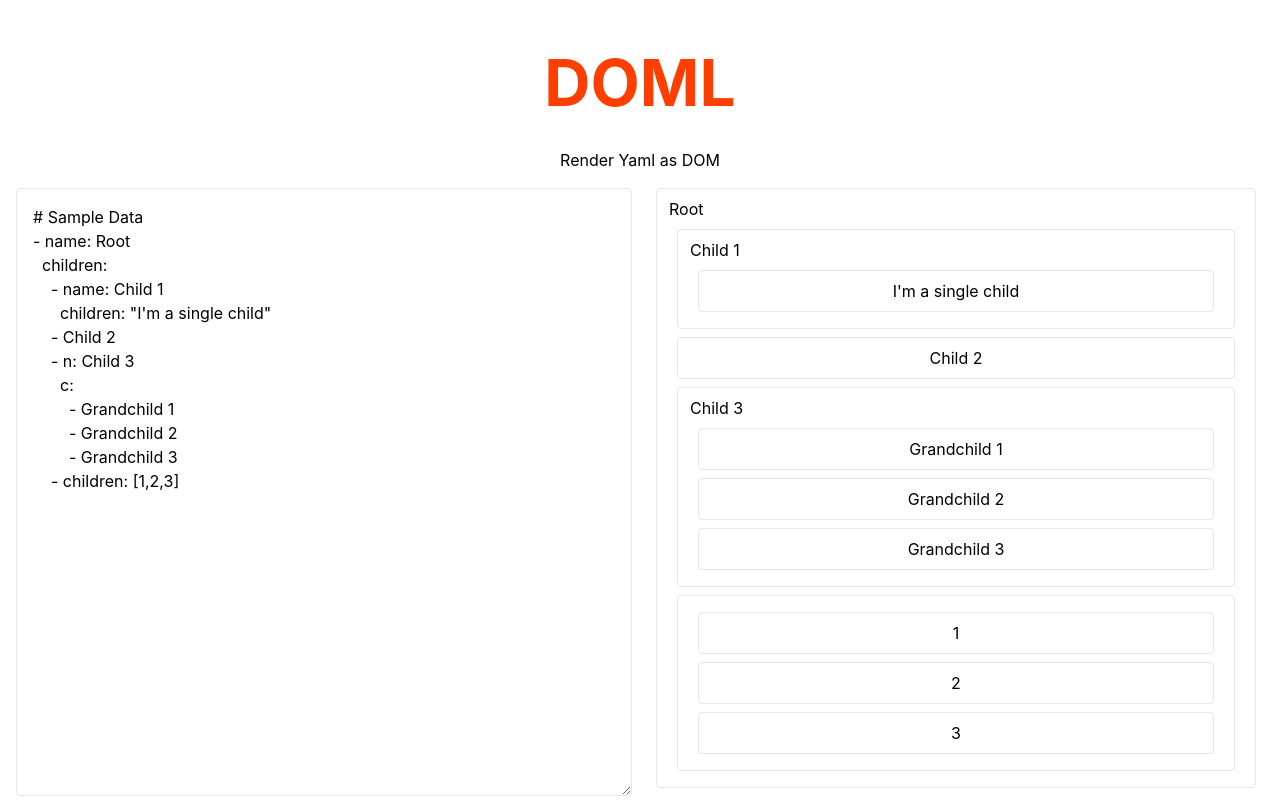
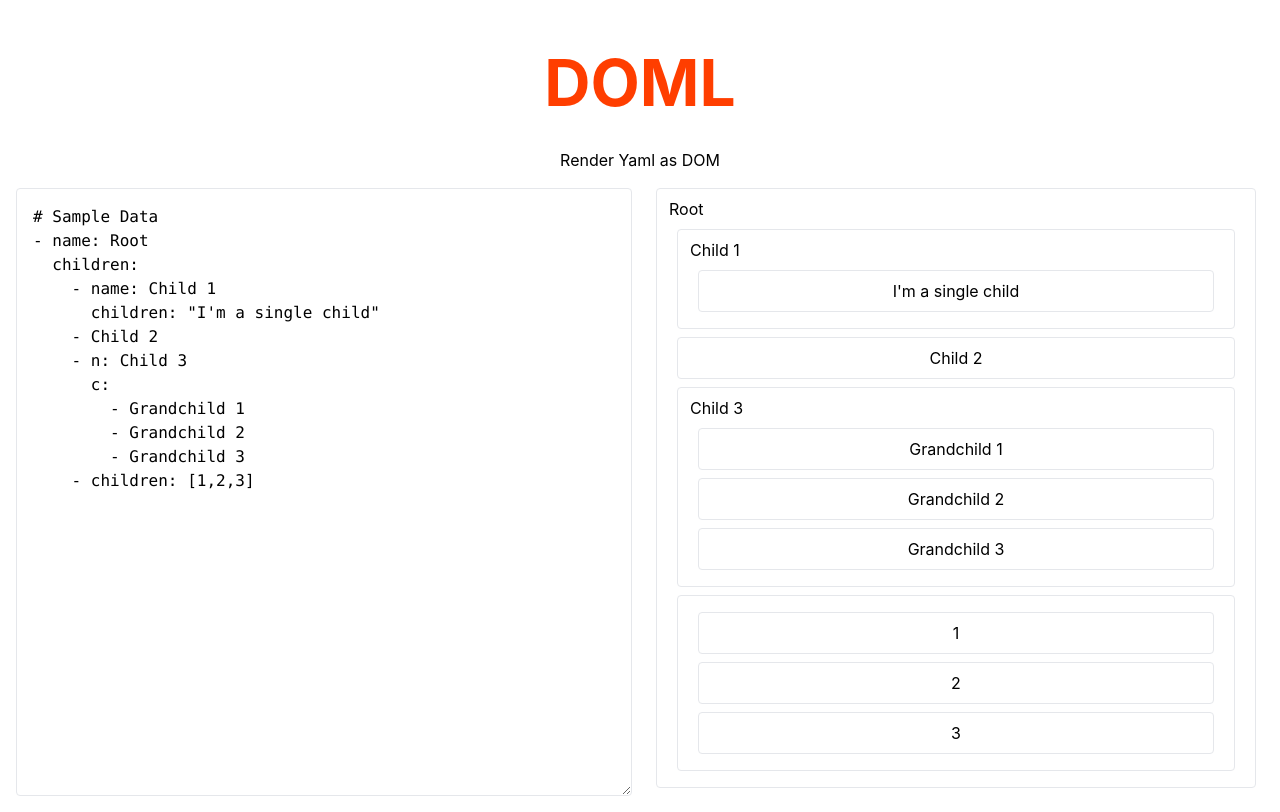
Before and after one commit to narze/doml, a Svelte app: page / in a window 1280 px wide. Built offline with nearby package versions, Linux system fonts and the light colour scheme.

Commit message:
style: use monospaced font

```diff
--- a/src/App.svelte
+++ b/src/App.svelte
@@ -38,7 +38,7 @@
   <p>Render Yaml as DOM</p>
 
   <div class="container mx-auto grid grid-cols-2 gap-4">
-    <textarea class="p-4 border rounded" bind:value={yamlData} />
+    <textarea class="font-mono p-4 border rounded" bind:value={yamlData} />
     <div class="-mt-2">
       <DataNodes nodes={normalizedData} />
     </div>
```
